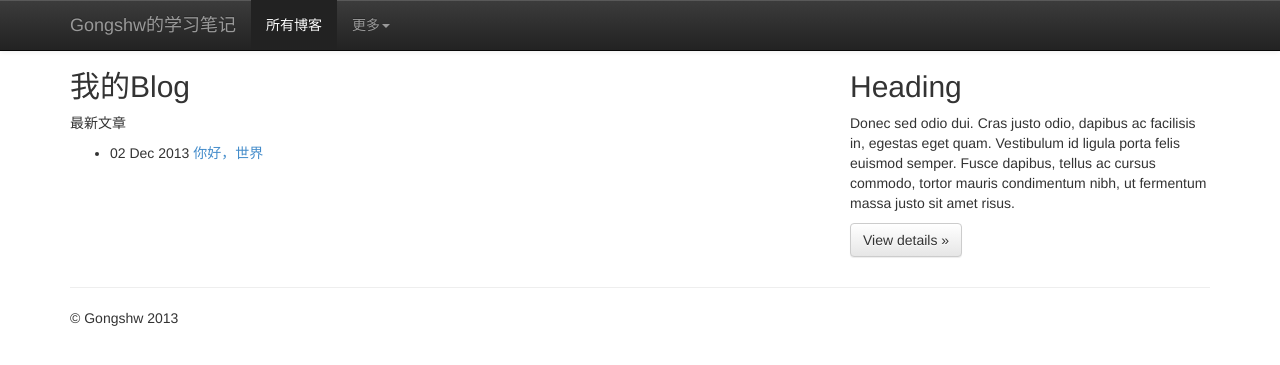
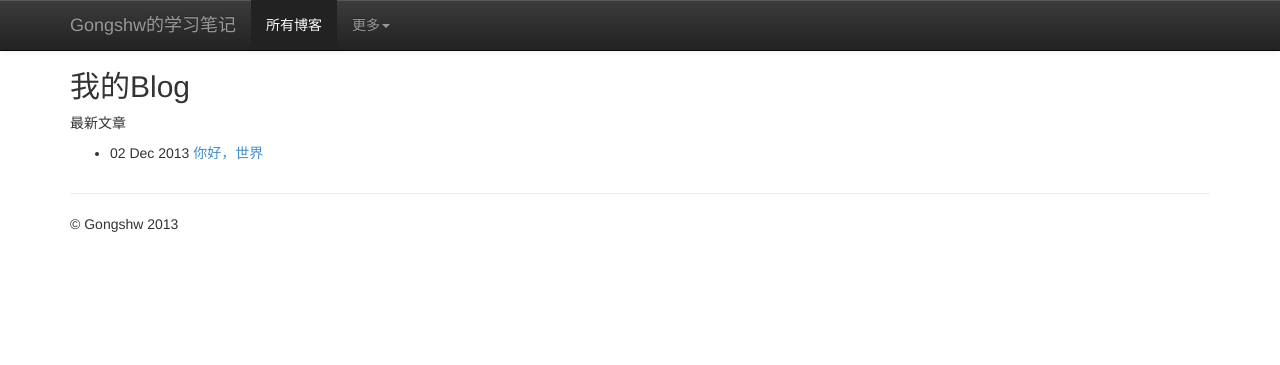
Before and after one commit to gongshw/gongshw.github.io, a Jekyll site: the page built from index.html, in a window 1280 px wide. Shown: the top 365 px of the page. Built offline with Jekyll 4.4.1, drawn with Linux system fonts in a browser that asks for light colours; nearby versions of some CDN libraries.

```diff
--- a/_layouts/default.html
+++ b/_layouts/default.html
@@ -64,13 +64,6 @@
 			<p>{{ content }}</p>
 		</div>
 		<div class="col-lg-4">
-			<h2>Heading</h2>
-
-			<p>Donec sed odio dui. Cras justo odio, dapibus ac facilisis in, egestas eget quam. Vestibulum id ligula
-				porta felis euismod semper. Fusce dapibus, tellus ac cursus commodo, tortor mauris condimentum nibh, ut
-				fermentum massa justo sit amet risus.</p>
-
-			<p><a class="btn btn-default" href="#">View details &raquo;</a></p>
 		</div>
 	</div>
 
```
